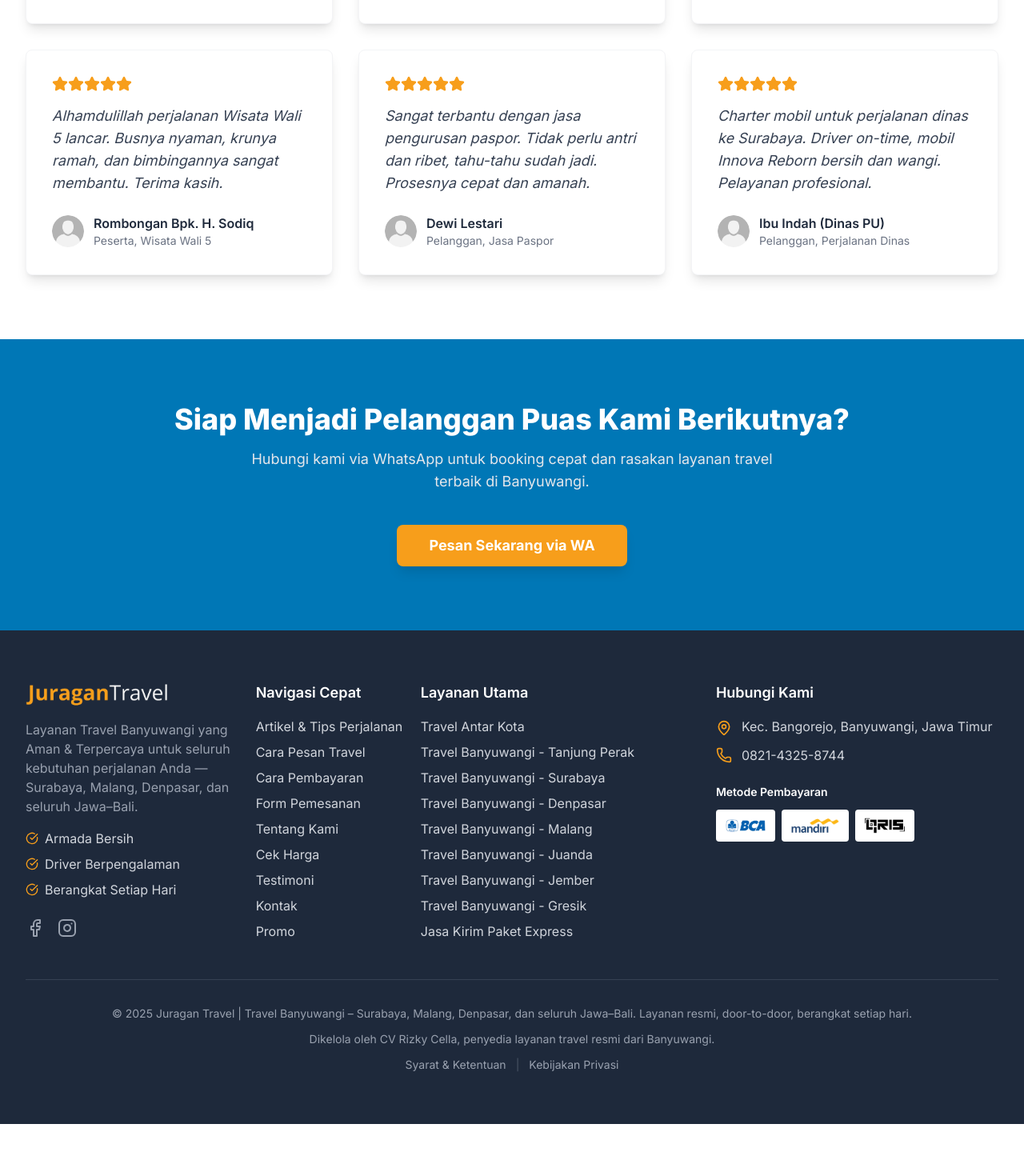
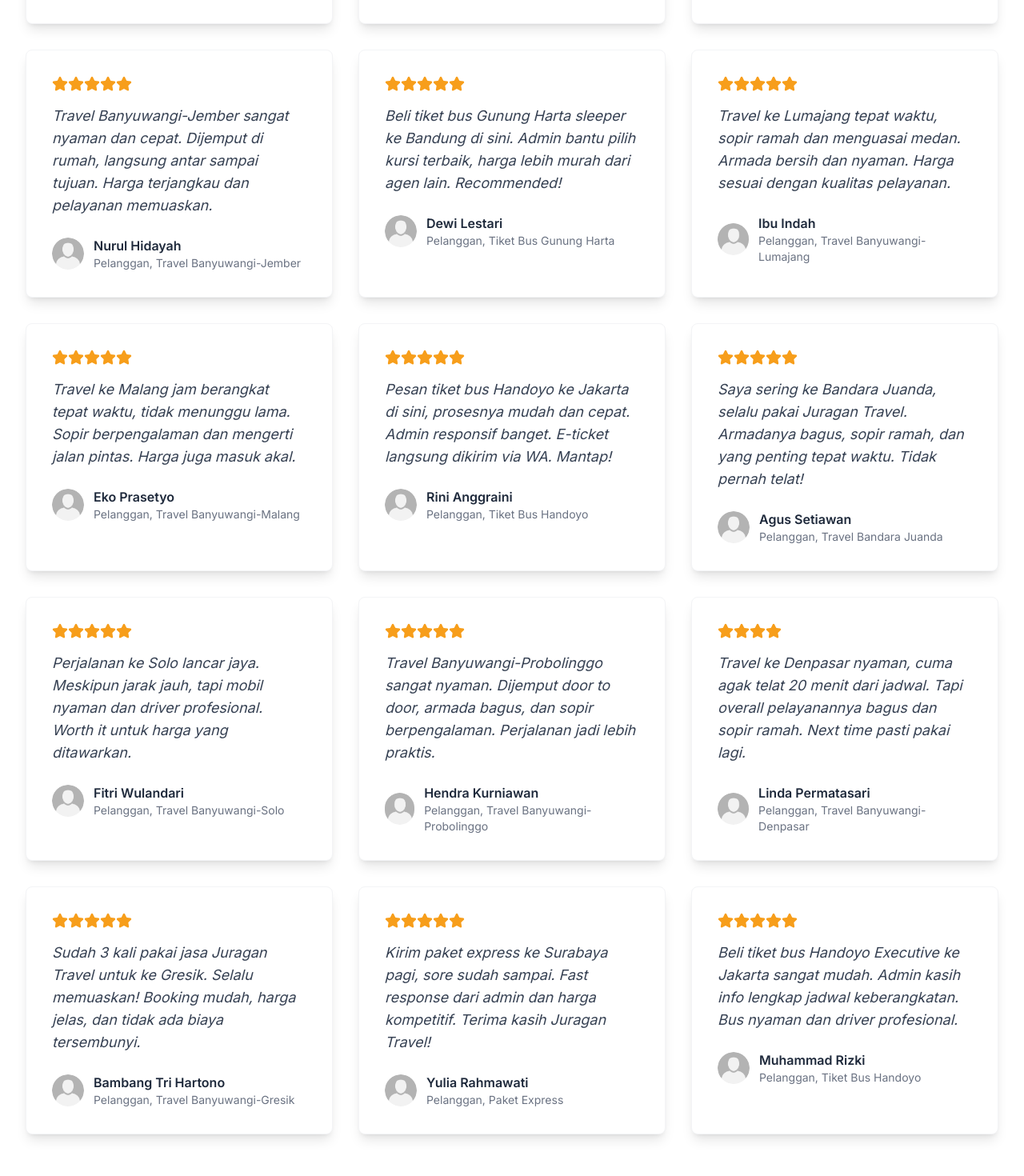
Before and after one commit to heyitsmi/travelbanyuwangi, a Next.js app: page /testimoni in a window 1280 px wide. Shown: the part 760-2230 px from the top of the page at 80% size. Before the commit the page ends 2165 px from the top, so only its background shows below. Built offline with nearby package versions, Linux system fonts and the light colour scheme; no server answers.

Commit message:
update testimoni page

```diff
--- a/app/testimoni/page.tsx
+++ b/app/testimoni/page.tsx
@@ -38,23 +38,36 @@ export const metadata: Metadata = {
   },
 };
 
-const collectionPageData = {
+const organizationData = {
   "@context": "https://schema.org",
-  "@type": "CollectionPage",
-  name: "Testimoni Pelanggan Juragan Travel",
-  description: "Kumpulan ulasan dan testimoni asli dari pelanggan kami.",
-  url: "https://juragantravel.com/testimoni",
-  about: {
-    "@type": "TravelAgency",
-    name: "Juragan Travel",
+  "@type": "TravelAgency",
+  name: "Juragan Travel",
+  url: "https://juragantravel.com",
+  logo: "https://juragantravel.com/img/brand/logo.webp",
+  description: "Agen travel terpercaya di Banyuwangi untuk perjalanan antar kota, wisata religi, dan layanan perjalanan lainnya.",
+  telephone: "+6282143258744",
+  address: {
+    "@type": "PostalAddress",
+    streetAddress: "Kec. Bangorejo",
+    addressLocality: "Banyuwangi",
+    addressRegion: "Jawa Timur",
+    addressCountry: "ID",
   },
-  mainEntity: [
+  aggregateRating: {
+    "@type": "AggregateRating",
+    ratingValue: "4.9",
+    reviewCount: "15",
+    bestRating: "5",
+    worstRating: "1",
+  },
+  review: [
     {
       "@type": "Review",
       author: {
         "@type": "Person",
         name: "Ahmad Yusuf",
       },
+      datePublished: "2025-01-10",
       reviewRating: {
         "@type": "Rating",
         ratingValue: "5",
@@ -62,10 +75,6 @@ const collectionPageData = {
       },
       reviewBody:
         "Pelayanannya cepat dan sopirnya ramah banget. Mobilnya bersih dan nyaman. Pasti langganan di sini buat travel Banyuwangi-Surabaya.",
-      itemReviewed: {
-        "@type": "Service",
-        name: "Travel Banyuwangi Surabaya",
-      },
     },
     {
       "@type": "Review",
@@ -73,6 +82,7 @@ const collectionPageData = {
         "@type": "Person",
         name: "Siti Fatimah",
       },
+      datePublished: "2025-01-08",
       reviewRating: {
         "@type": "Rating",
         ratingValue: "5",
@@ -80,28 +90,201 @@ const collectionPageData = {
       },
       reviewBody:
         "Booking untuk travel ke Denpasar mendadak, tapi tetap dilayani dengan baik. Dijemput tepat waktu dan sampai tujuan dengan aman. Recommended!",
-      itemReviewed: {
-        "@type": "Service",
-        name: "Travel Banyuwangi Denpasar",
-      },
     },
     {
       "@type": "Review",
       author: {
         "@type": "Person",
-        name: "Rombongan Bapak H. Sodiq",
+        name: "Budi Santoso",
       },
+      datePublished: "2025-01-05",
       reviewRating: {
         "@type": "Rating",
         ratingValue: "5",
         bestRating: "5",
       },
       reviewBody:
-        "Alhamdulillah perjalanan Wisata Wali 5 lancar. Busnya nyaman, krunya ramah, dan bimbingannya sangat membantu. Terima kasih Juragan Travel.",
-      itemReviewed: {
-        "@type": "Service",
-        name: "Paket Wisata Wali 5",
+        "Pakai jasa kirim paket express Banyuwangi-Malang, sehari sampai. Harganya juga oke. Mantap Juragan Travel!",
+    },
+    {
+      "@type": "Review",
+      author: {
+        "@type": "Person",
+        name: "Nurul Hidayah",
       },
+      datePublished: "2024-12-28",
+      reviewRating: {
+        "@type": "Rating",
+        ratingValue: "5",
+        bestRating: "5",
+      },
+      reviewBody:
+        "Travel Banyuwangi-Jember sangat nyaman dan cepat. Dijemput di rumah, langsung antar sampai tujuan. Harga terjangkau dan pelayanan memuaskan.",
+    },
+    {
+      "@type": "Review",
+      author: {
+        "@type": "Person",
+        name: "Dewi Lestari",
+      },
+      datePublished: "2024-12-20",
+      reviewRating: {
+        "@type": "Rating",
+        ratingValue: "5",
+        bestRating: "5",
+      },
+      reviewBody:
+        "Beli tiket bus Gunung Harta sleeper ke Bandung di sini. Admin bantu pilih kursi terbaik, harga lebih murah dari agen lain. Recommended!",
+    },
+    {
+      "@type": "Review",
+      author: {
+        "@type": "Person",
+        name: "Ibu Indah",
+      },
+      datePublished: "2024-12-15",
+      reviewRating: {
+        "@type": "Rating",
+        ratingValue: "5",
+        bestRating: "5",
+      },
+      reviewBody:
+        "Travel ke Lumajang tepat waktu, sopir ramah dan menguasai medan. Armada bersih dan nyaman. Harga sesuai dengan kualitas pelayanan.",
+    },
+    {
+      "@type": "Review",
+      author: {
+        "@type": "Person",
+        name: "Eko Prasetyo",
+      },
+      datePublished: "2024-12-10",
+      reviewRating: {
+        "@type": "Rating",
+        ratingValue: "5",
+        bestRating: "5",
+      },
+      reviewBody:
+        "Travel ke Malang jam berangkat tepat waktu, tidak menunggu lama. Sopir berpengalaman dan mengerti jalan pintas. Harga juga masuk akal.",
+    },
+    {
+      "@type": "Review",
+      author: {
+        "@type": "Person",
+        name: "Rini Anggraini",
+      },
+      datePublished: "2024-12-05",
+      reviewRating: {
+        "@type": "Rating",
+        ratingValue: "5",
+        bestRating: "5",
+      },
+      reviewBody:
+        "Pesan tiket bus Handoyo ke Jakarta di sini, prosesnya mudah dan cepat. Admin responsif banget. E-ticket langsung dikirim via WA. Mantap!",
+    },
+    {
+      "@type": "Review",
+      author: {
+        "@type": "Person",
+        name: "Agus Setiawan",
+      },
+      datePublished: "2024-11-28",
+      reviewRating: {
+        "@type": "Rating",
+        ratingValue: "5",
+        bestRating: "5",
+      },
+      reviewBody:
+        "Saya sering ke Bandara Juanda, selalu pakai Juragan Travel. Armadanya bagus, sopir ramah, dan yang penting tepat waktu. Tidak pernah telat!",
+    },
+    {
+      "@type": "Review",
+      author: {
+        "@type": "Person",
+        name: "Fitri Wulandari",
+      },
+      datePublished: "2024-11-22",
+      reviewRating: {
+        "@type": "Rating",
+        ratingValue: "5",
+        bestRating: "5",
+      },
+      reviewBody:
+        "Perjalanan ke Solo lancar jaya. Meskipun jarak jauh, tapi mobil nyaman dan driver profesional. Worth it untuk harga yang ditawarkan.",
+    },
+    {
+      "@type": "Review",
+      author: {
+        "@type": "Person",
+        name: "Hendra Kurniawan",
+      },
+      datePublished: "2024-11-18",
+      reviewRating: {
+        "@type": "Rating",
+        ratingValue: "5",
+        bestRating: "5",
+      },
+      reviewBody:
+        "Travel Banyuwangi-Probolinggo sangat nyaman. Dijemput door to door, armada bagus, dan sopir berpengalaman. Perjalanan jadi lebih praktis.",
+    },
+    {
+      "@type": "Review",
+      author: {
+        "@type": "Person",
+        name: "Linda Permatasari",
+      },
+      datePublished: "2024-11-12",
+      reviewRating: {
+        "@type": "Rating",
+        ratingValue: "4",
+        bestRating: "5",
+      },
+      reviewBody:
+        "Travel ke Denpasar nyaman, cuma agak telat 20 menit dari jadwal. Tapi overall pelayanannya bagus dan sopir ramah. Next time pasti pakai lagi.",
+    },
+    {
+      "@type": "Review",
+      author: {
+        "@type": "Person",
+        name: "Bambang Tri Hartono",
+      },
+      datePublished: "2024-11-08",
+      reviewRating: {
+        "@type": "Rating",
+        ratingValue: "5",
+        bestRating: "5",
+      },
+      reviewBody:
+        "Sudah 3 kali pakai jasa Juragan Travel untuk ke Gresik. Selalu memuaskan! Booking mudah, harga jelas, dan tidak ada biaya tersembunyi.",
+    },
+    {
+      "@type": "Review",
+      author: {
+        "@type": "Person",
+        name: "Yulia Rahmawati",
+      },
+      datePublished: "2024-11-02",
+      reviewRating: {
+        "@type": "Rating",
+        ratingValue: "5",
+        bestRating: "5",
+      },
+      reviewBody:
+        "Kirim paket express ke Surabaya pagi, sore sudah sampai. Fast response dari admin dan harga kompetitif. Terima kasih Juragan Travel!",
+    },
+    {
+      "@type": "Review",
+      author: {
+        "@type": "Person",
+        name: "Muhammad Rizki",
+      },
+      datePublished: "2024-10-28",
+      reviewRating: {
+        "@type": "Rating",
+        ratingValue: "5",
+        bestRating: "5",
+      },
+      reviewBody:
+        "Beli tiket bus Handoyo Executive ke Jakarta sangat mudah. Admin kasih info lengkap jadwal keberangkatan. Bus nyaman dan driver profesional.",
     },
   ],
 };
@@ -149,31 +332,94 @@ const testimonials = [
   },
   {
     rating: 5,
-    text: "Alhamdulillah perjalanan Wisata Wali 5 lancar. Busnya nyaman, krunya ramah, dan bimbingannya sangat membantu. Terima kasih.",
+    text: "Travel Banyuwangi-Jember sangat nyaman dan cepat. Dijemput di rumah, langsung antar sampai tujuan. Harga terjangkau dan pelayanan memuaskan.",
     avatar: "/avatar.webp",
-    name: "Rombongan Bpk. H. Sodiq",
-    service: "Peserta, Wisata Wali 5",
+    name: "Nurul Hidayah",
+    service: "Pelanggan, Travel Banyuwangi-Jember",
   },
   {
     rating: 5,
-    text: "Sangat terbantu dengan jasa pengurusan paspor. Tidak perlu antri dan ribet, tahu-tahu sudah jadi. Prosesnya cepat dan amanah.",
+    text: "Beli tiket bus Gunung Harta sleeper ke Bandung di sini. Admin bantu pilih kursi terbaik, harga lebih murah dari agen lain. Recommended!",
     avatar: "/avatar.webp",
     name: "Dewi Lestari",
-    service: "Pelanggan, Jasa Paspor",
+    service: "Pelanggan, Tiket Bus Gunung Harta",
   },
   {
     rating: 5,
-    text: "Charter mobil untuk perjalanan dinas ke Surabaya. Driver on-time, mobil Innova Reborn bersih dan wangi. Pelayanan profesional.",
+    text: "Travel ke Lumajang tepat waktu, sopir ramah dan menguasai medan. Armada bersih dan nyaman. Harga sesuai dengan kualitas pelayanan.",
     avatar: "/avatar.webp",
-    name: "Ibu Indah (Dinas PU)",
-    service: "Pelanggan, Perjalanan Dinas",
+    name: "Ibu Indah",
+    service: "Pelanggan, Travel Banyuwangi-Lumajang",
+  },
+  {
+    rating: 5,
+    text: "Travel ke Malang jam berangkat tepat waktu, tidak menunggu lama. Sopir berpengalaman dan mengerti jalan pintas. Harga juga masuk akal.",
+    avatar: "/avatar.webp",
+    name: "Eko Prasetyo",
+    service: "Pelanggan, Travel Banyuwangi-Malang",
+  },
+  {
+    rating: 5,
+    text: "Pesan tiket bus Handoyo ke Jakarta di sini, prosesnya mudah dan cepat. Admin responsif banget. E-ticket langsung dikirim via WA. Mantap!",
+    avatar: "/avatar.webp",
+    name: "Rini Anggraini",
+    service: "Pelanggan, Tiket Bus Handoyo",
+  },
+  {
+    rating: 5,
+    text: "Saya sering ke Bandara Juanda, selalu pakai Juragan Travel. Armadanya bagus, sopir ramah, dan yang penting tepat waktu. Tidak pernah telat!",
+    avatar: "/avatar.webp",
+    name: "Agus Setiawan",
+    service: "Pelanggan, Travel Bandara Juanda",
+  },
+  {
+    rating: 5,
+    text: "Perjalanan ke Solo lancar jaya. Meskipun jarak jauh, tapi mobil nyaman dan driver profesional. Worth it untuk harga yang ditawarkan.",
+    avatar: "/avatar.webp",
+    name: "Fitri Wulandari",
+    service: "Pelanggan, Travel Banyuwangi-Solo",
+  },
+  {
+    rating: 5,
+    text: "Travel Banyuwangi-Probolinggo sangat nyaman. Dijemput door to door, armada bagus, dan sopir berpengalaman. Perjalanan jadi lebih praktis.",
+    avatar: "/avatar.webp",
+    name: "Hendra Kurniawan",
+    service: "Pelanggan, Travel Banyuwangi-Probolinggo",
+  },
+  {
+    rating: 4,
+    text: "Travel ke Denpasar nyaman, cuma agak telat 20 menit dari jadwal. Tapi overall pelayanannya bagus dan sopir ramah. Next time pasti pakai lagi.",
+    avatar: "/avatar.webp",
+    name: "Linda Permatasari",
+    service: "Pelanggan, Travel Banyuwangi-Denpasar",
+  },
+  {
+    rating: 5,
+    text: "Sudah 3 kali pakai jasa Juragan Travel untuk ke Gresik. Selalu memuaskan! Booking mudah, harga jelas, dan tidak ada biaya tersembunyi.",
+    avatar: "/avatar.webp",
+    name: "Bambang Tri Hartono",
+    service: "Pelanggan, Travel Banyuwangi-Gresik",
+  },
+  {
+    rating: 5,
+    text: "Kirim paket express ke Surabaya pagi, sore sudah sampai. Fast response dari admin dan harga kompetitif. Terima kasih Juragan Travel!",
+    avatar: "/avatar.webp",
+    name: "Yulia Rahmawati",
+    service: "Pelanggan, Paket Express",
+  },
+  {
+    rating: 5,
+    text: "Beli tiket bus Handoyo Executive ke Jakarta sangat mudah. Admin kasih info lengkap jadwal keberangkatan. Bus nyaman dan driver profesional.",
+    avatar: "/avatar.webp",
+    name: "Muhammad Rizki",
+    service: "Pelanggan, Tiket Bus Handoyo",
   },
 ];
 
 export default function TestimoniPage() {
   return (
     <>
-      <StructuredData data={collectionPageData} />
+      <StructuredData data={organizationData} />
       <StructuredData data={breadcrumbData} />
       <div className="bg-white antialiased">
         <Header />
```
